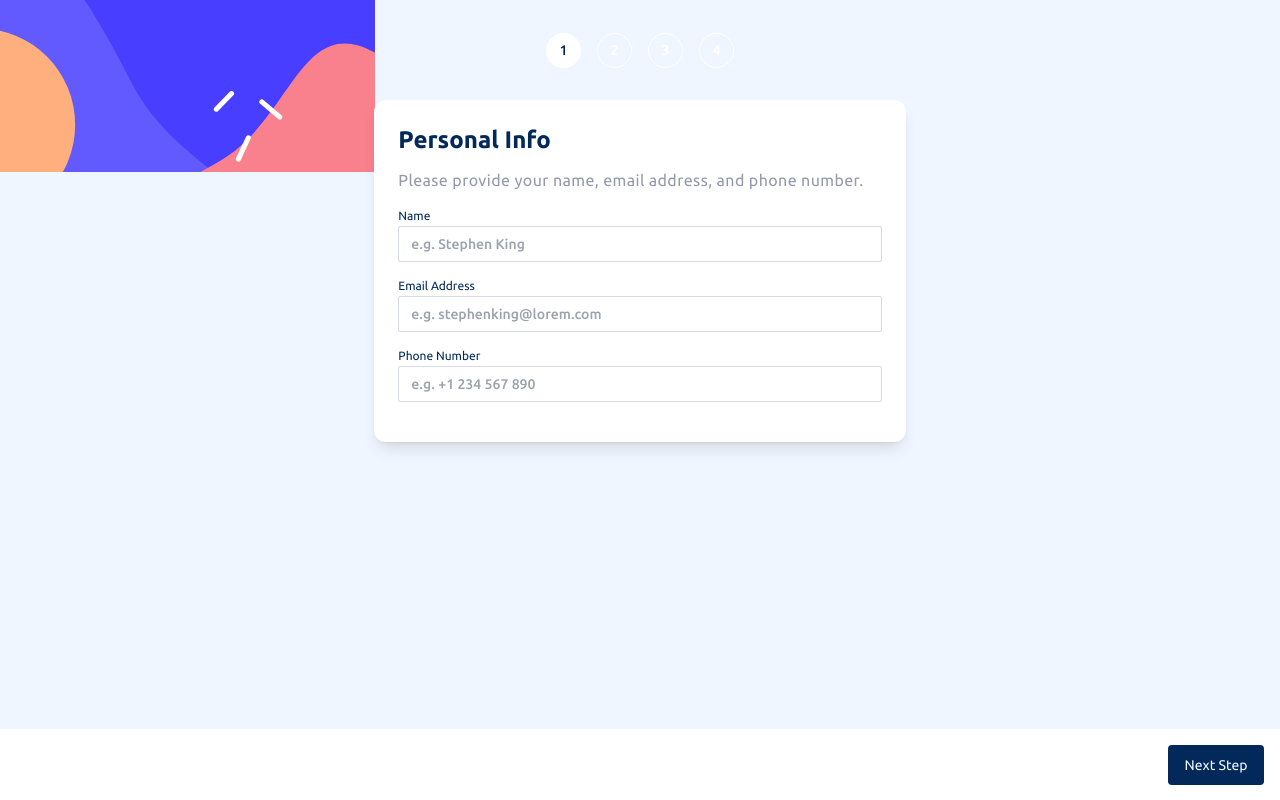
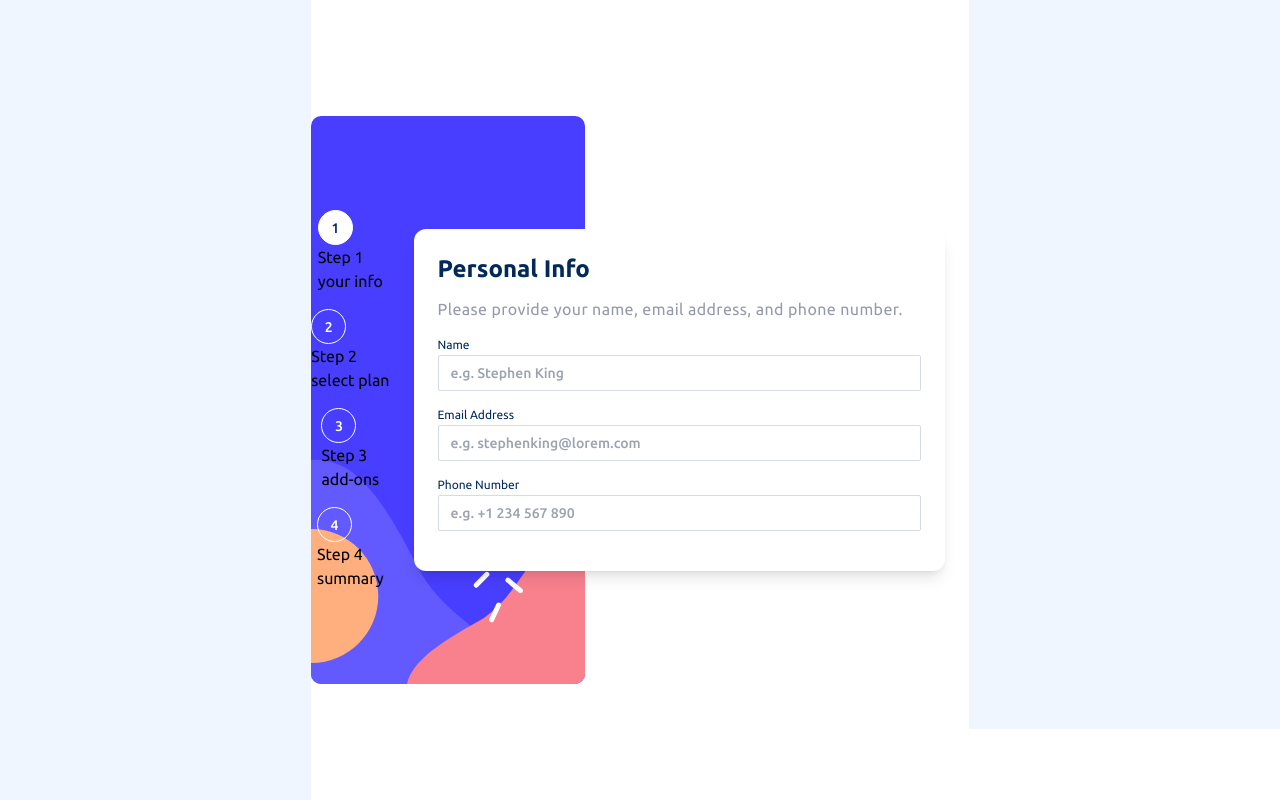
Before and after one commit to Olesiamir/multistep-form, a React (Vite) app: page / in a window 1280 px wide. Built offline with nearby package versions, Linux system fonts and the light colour scheme.

Commit message:
Update step indicator

```diff
--- a/src/App.jsx
+++ b/src/App.jsx
@@ -4,7 +4,7 @@ import MultistepForm from './components/MultistepForm/MultistepForm'
 function App() {
 
   return (
-    <main className='app bg-magnolia bg-main-mobile bg-fixed bg-no-repeat p-0 h-screen flex flex-col justify-between'>
+    <main className='app bg-magnolia bg-main-mobile md:bg-none bg-fixed bg-contain bg-no-repeat p-0 h-screen flex flex-col justify-between md:items-center md:justify-center'>
       <MultistepForm />
     </main>
   )
--- a/src/components/MultistepForm/MultistepForm.jsx
+++ b/src/components/MultistepForm/MultistepForm.jsx
@@ -4,11 +4,17 @@ import FormCard from './components/FormCard'
 import Congrats from './components/Congrats'
 
 
-const StepIndicator = ({index, isActive}) => {
+const StepIndicator = ({index, isActive, step}) => {
 
   return (
-    <div className={`${isActive ? 'bg-white text-marine-blue' : 'bg-transparent  text-white'} cursor-pointer h-[35px] w-[35px] flex items-center justify-center rounded-full box-border border-white border-[1px] text-sm font-medium`}>
-      {index + 1}
+    <div>
+      <div className={`${isActive ? 'bg-white text-marine-blue' : 'bg-transparent  text-white'} cursor-pointer h-[35px] w-[35px] flex items-center justify-center rounded-full box-border border-white border-[1px] text-sm font-medium`}>
+        {index + 1}
+      </div>
+      <div>
+        <p>Step {index + 1}</p>
+        <p>{step.name}</p>
+      </div>
     </div>
   )
 }
@@ -89,8 +95,8 @@ const MultistepForm = () => {
 
   const StepForm = stepComponents[step.id]
   return (
-    <div className=' left-4 h-full flex flex-col items-center z-10'>
-      <div className='flex gap-4 h-[100px] items-center'>
+    <div className=' left-4 h-full flex flex-col items-center md:bg-main-desktop md:bg-no-repeat md:bg-white  md:flex-row md:bg-left'>
+      <div className='flex gap-4 h-[100px] items-center md:flex-col md:items-center md:justify-center md:h-full'>
         {steps.map((step, index) => (
           <StepIndicator key={step.id} step={step} index={index} isActive={index === currentIndex}/>
         ))}
```
